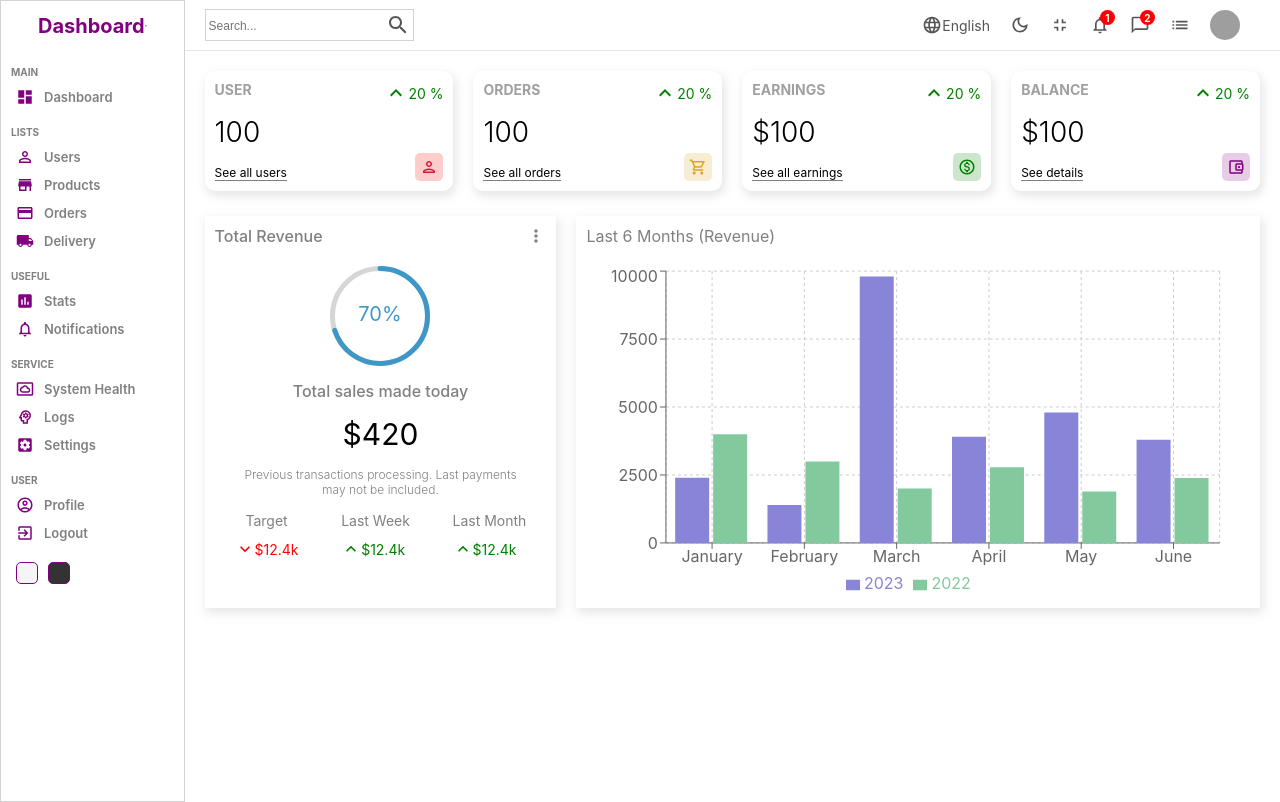
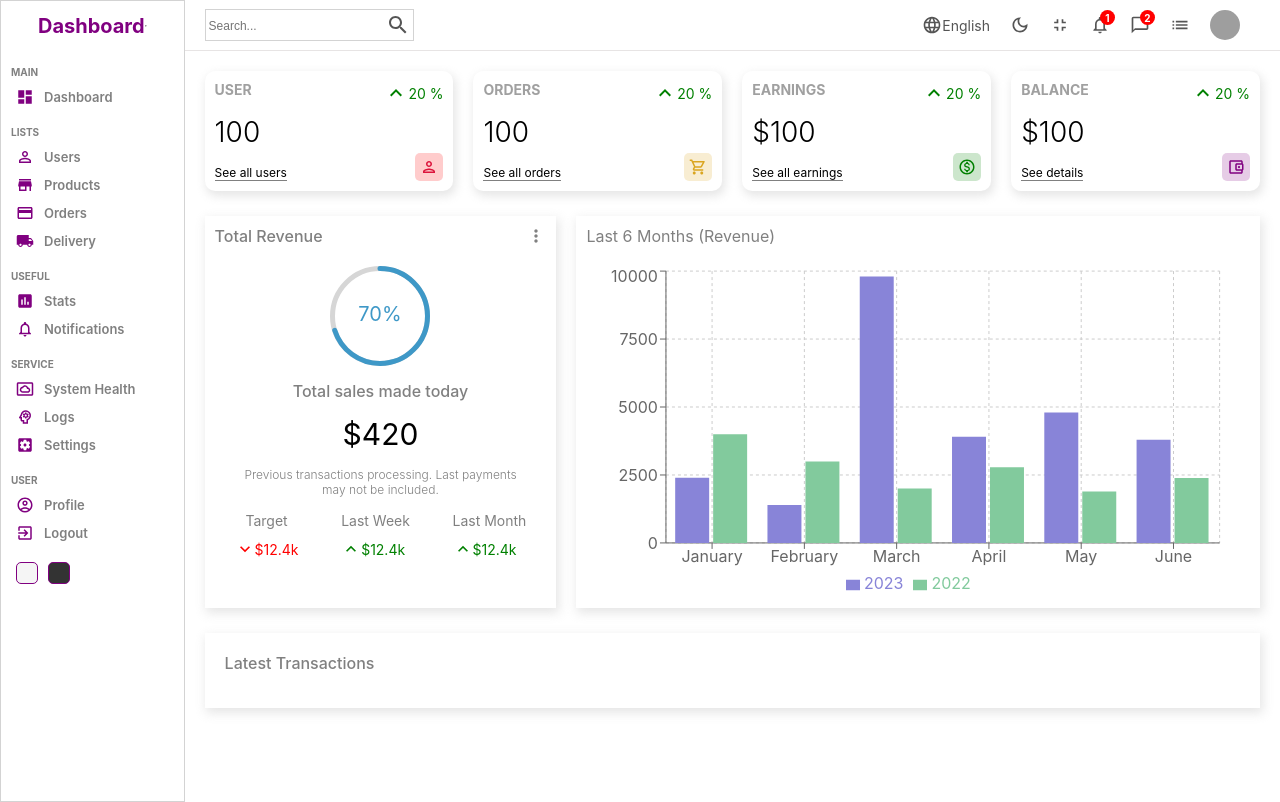
Before and after one commit to dudekrystian/Dashboard, a React (Create React App) app: page / in a window 1280 px wide. Built offline with nearby package versions, Linux system fonts and the light colour scheme; grey boxes are pictures that could not be loaded.

Commit message:
add new component to home page (Table)

```diff
--- a/src/pages/home/Home.jsx
+++ b/src/pages/home/Home.jsx
@@ -23,6 +23,11 @@
           <Featured />
           <Chart />
         </div>
+        <div className="listContainer">
+          <div className="listTitle">
+            Latest Transactions
+          </div>
+        </div>
         </div>
     </div>
   )
--- a/src/pages/home/home.scss
+++ b/src/pages/home/home.scss
@@ -13,5 +13,17 @@
         .charts {
             padding: 5px 20px;
         }
+
+        .listContainer {
+            box-shadow: 2px 4px 10px 1px rgba(201,201,201, 0.47);
+            padding: 20px;
+            margin: 20px;
+
+            .listTitle {
+                font-weight: 500;
+                color: grey;
+                margin-bottom: 15px;
+            }
+        }
     }
 }
```
